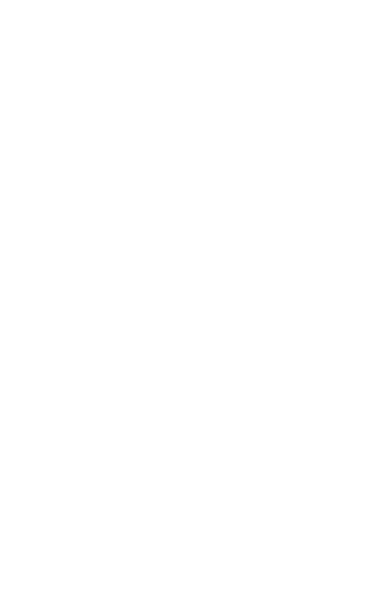
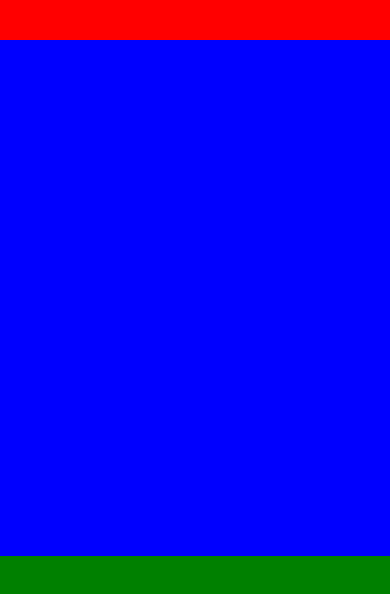
Before and after one commit to CharmingCheol/Charming-Capture, a Next.js app: page /edit in a window 390 px wide. Shown: the top 594 px of the page. Built offline with nearby package versions, Linux system fonts and the light colour scheme.

Commit message:
edit 페이지 내 컴포넌트 세로 반응형 조절

```diff
--- /dev/null
+++ b/src/pages/edit/TimelinePanel/index.style.ts
@@ -0,0 +1,7 @@
+import styled from "styled-components";
+
+export const Panel = styled.footer`
+  width: 100%;
+  height: 288px;
+  background-color: green;
+`;
--- /dev/null
+++ b/src/pages/edit/TimelinePanel/index.tsx
@@ -0,0 +1,7 @@
+import * as S from "./index.style";
+
+const TimelinePanel = () => {
+  return <S.Panel></S.Panel>;
+};
+
+export default TimelinePanel;
--- /dev/null
+++ b/src/pages/edit/ToolBarHeader/index.style.ts
@@ -0,0 +1,7 @@
+import styled from "styled-components";
+
+export const Header = styled.header`
+  width: 100%;
+  min-height: 40px;
+  background-color: red;
+`;
--- a/src/pages/edit/ToolBarHeader/index.tsx
+++ b/src/pages/edit/ToolBarHeader/index.tsx
@@ -1,5 +1,7 @@
+import * as S from "./index.style";
+
 const ToolBarHeader = () => {
-  return <header></header>;
+  return <S.Header></S.Header>;
 };
 
 export default ToolBarHeader;
--- /dev/null
+++ b/src/pages/edit/VideoPlayPanel/index.style.ts
@@ -0,0 +1,7 @@
+import styled from "styled-components";
+
+export const Panel = styled.main`
+  width: 100%;
+  flex: auto;
+  background-color: blue;
+`;
--- /dev/null
+++ b/src/pages/edit/VideoPlayPanel/index.tsx
@@ -0,0 +1,7 @@
+import * as S from "./index.style";
+
+const VideoPlayPanel = () => {
+  return <S.Panel></S.Panel>;
+};
+
+export default VideoPlayPanel;
--- a/src/pages/edit/index.style.ts
+++ b/src/pages/edit/index.style.ts
@@ -1,3 +1,7 @@
 import styled from "styled-components";
 
-export const Container = styled.div``;
+export const Page = styled.div`
+  display: flex;
+  flex-direction: column;
+  height: 100%;
+`;
--- a/src/pages/edit/index.tsx
+++ b/src/pages/edit/index.tsx
@@ -1,12 +1,16 @@
 import React from "react";
 import ToolBarHeader from "./ToolBarHeader";
+import VideoPlayPanel from "./VideoPlayPanel";
+import TimelinePanel from "./TimelinePanel";
 import * as S from "./index.style";
 
 const EditPage = () => {
   return (
-    <S.Container>
+    <S.Page>
       <ToolBarHeader />
-    </S.Container>
+      <VideoPlayPanel />
+      <TimelinePanel />
+    </S.Page>
   );
 };
 
--- a/src/styles/StyleReset.ts
+++ b/src/styles/StyleReset.ts
@@ -1,6 +1,9 @@
 import { createGlobalStyle } from "styled-components";
 
 const StyleReset = createGlobalStyle`
+    #__next {
+        height: 100vh;
+    }
     html, body, div, span, applet, object, iframe,
     h1, h2, h3, h4, h5, h6, p, blockquote, pre,
     a, abbr, acronym, address, big, cite, code,
```
